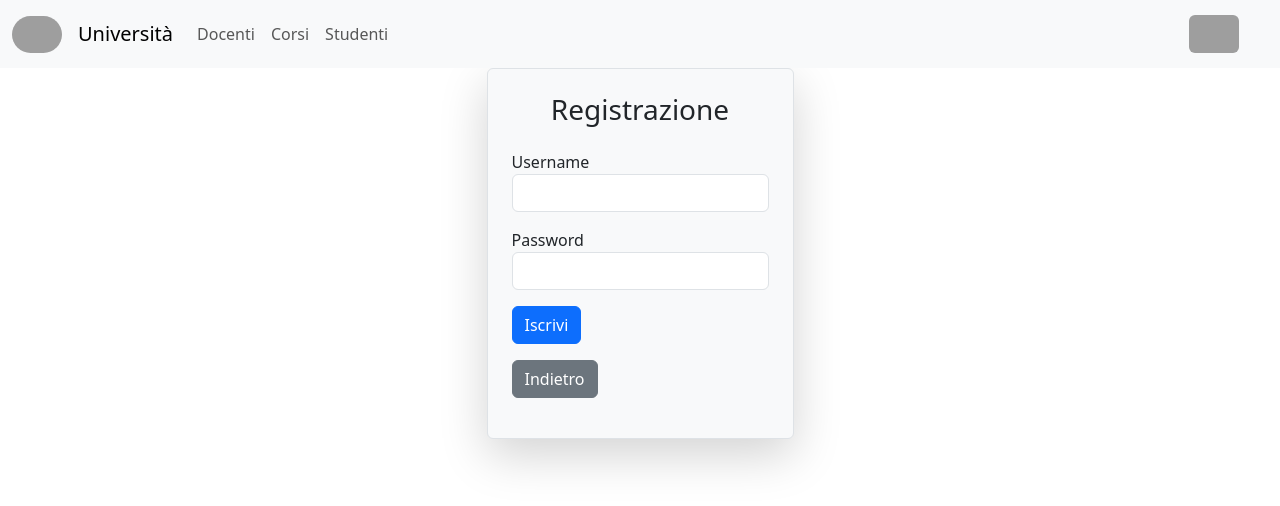
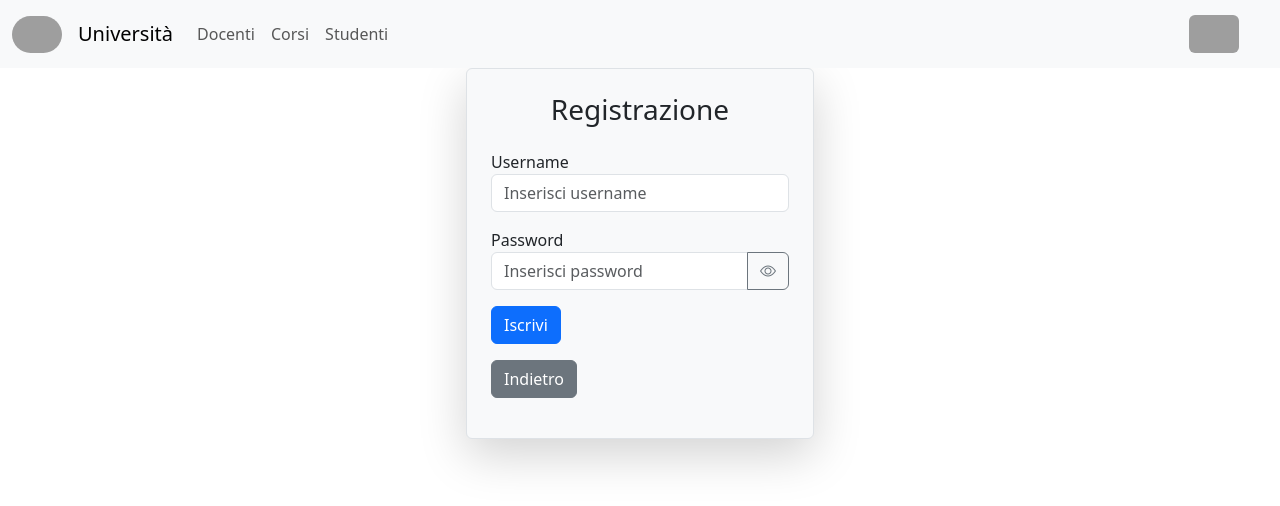
Before and after one commit to andreacesare/gestionecorsoAngular, an Angular app: page /register in a window 1280 px wide. Shown: the top 506 px of the page. Built offline with nearby package versions, Linux system fonts and the light colour scheme; grey boxes are pictures that could not be loaded.

Commit message:
autenticazione finita

```diff
--- a/src/app/login/login.component.html
+++ b/src/app/login/login.component.html
@@ -3,11 +3,16 @@
     <h3 class="text-center mb-4">Accesso</h3>
     <div class="mb-3">
     <label for="username">Username</label>
-    <input type="text" id="username" name="username" class="form-control" [(ngModel)]="username" required />
+    <input type="text" id="username" name="username" class="form-control" placeholder="Inserisci username" [(ngModel)]="username" required />
     </div>
     <div class="mb-3">
     <label for="password">Password</label>
-    <input type="text" id="password" name="password" class="form-control" [(ngModel)]="password" required/>
+      <div class="input-group">
+    <input [type]="showPassword ? 'text' : 'password'" id="password" name="password" class="form-control" placeholder="Inserisci password" [(ngModel)]="password"  required/>
+      <button type="button" class="btn btn-outline-secondary" (click)="onShowPassword()">
+        <i [class]="showPassword?'bi bi-eye-slash':'bi bi-eye'"></i>
+      </button>
+      </div>
 </div>
     <div class="mb-3">
     <button type="submit"  class="btn btn-primary">Accedi</button>
--- a/src/app/login/login.component.ts
+++ b/src/app/login/login.component.ts
@@ -20,19 +20,9 @@ export class LoginComponent {
   password:string='';
   message='';
   error='';
+  showPassword=false;
 
-  iscrivi(form:NgForm){
 
-    this.loginService.register(this.username,this.password).subscribe({
-      next:()=> {
-        this.message = 'Utente creato con successo';
-        form.resetForm();
-        setTimeout(()=>{
-          this.message = '';
-        },3000)
-
-      }});
-  }
 
   login(form:NgForm){
   this.loginService.login(this.username,this.password).subscribe({
@@ -50,4 +40,8 @@ export class LoginComponent {
   });
   }
 
+  onShowPassword(){
+    this.showPassword=!this.showPassword;
+  }
+
 }
--- a/src/app/register/register.component.html
+++ b/src/app/register/register.component.html
@@ -3,12 +3,35 @@
     <h3 class="text-center mb-4">Registrazione</h3>
     <div class="mb-3">
       <label for="username">Username</label>
-      <input type="text" id="username" name="username" class="form-control" [(ngModel)]="username" required />
+      <input type="text" id="username" name="username" class="form-control" [(ngModel)]="username" required placeholder="Inserisci username" />
     </div>
     <div class="mb-3">
       <label for="password">Password</label>
-      <input type="text" id="password" name="password" class="form-control" [(ngModel)]="password" required/>
-    </div>
+      <div class="input-group">
+      <input [type]="showPassword?'text':'password'"
+             id="password" name="password" class="form-control"
+             [(ngModel)]="password"  placeholder="Inserisci password"
+             required
+             #passwordField="ngModel"
+             minlength="8"
+             maxlength="20"
+             pattern="(?=.*\d)(?=.*[a-z])(?=.*[\W_])(?=.*[A-Z]).{8,}"
+
+      />
+      <button type="button" class="btn btn-outline-secondary" (click)="onShowPassword()">
+       <i [class]="showPassword?'bi bi-eye-slash':'bi bi-eye'"></i>
+      </button>
+      </div>
+      </div>
+    @if(passwordField.invalid && passwordField.touched){
+      <p>La password deve contenere almeno:</p>
+      <ul>
+        <li>8 caratteri</li>
+        <li>Una lettera maiuscola</li>
+        <li>Una lettera minuscola</li>
+        <li>Un numero</li>
+        <li> Un carattere speciale (!#$%^&*...).</li>
+      </ul>}
     <div class="mb-3">
       <button type="submit"  class="btn btn-primary">Iscrivi</button>
     </div>
--- a/src/app/register/register.component.ts
+++ b/src/app/register/register.component.ts
@@ -17,28 +17,35 @@ export class RegisterComponent {
   password:string='';
   message='';
   error='';
+  showPassword=false;
 
-  iscrivi(form:NgForm){
-
-    this.loginService.register(this.username,this.password).subscribe({
-      next:()=> {
+  iscrivi(form:NgForm) {
+    if (form.valid) {
+      this.loginService.register(this.username, this.password).subscribe({
+        next: () => {
           this.message = 'Utente creato con successo';
           form.resetForm();
-        setTimeout(()=>{
+          setTimeout(() => {
             this.message = '';
             this.route.navigate(['login']);
-        },2000);
+          }, 2000);
 
 
         },
-    error:()=>{
-        this.error='Utente gia esistente';
+        error: () => {
+          this.error = 'Utente gia esistente';
           form.resetForm();
-        setTimeout(()=>{
+          setTimeout(() => {
             this.error = '';
-        },2000)
+          }, 2000)
         }
       });
+
+    }
+  }
+
+  onShowPassword(){
+    this.showPassword=!this.showPassword;
   }
 
   onBack(){
--- a/src/index.html
+++ b/src/index.html
@@ -9,6 +9,7 @@
   <link href="https://cdn.jsdelivr.net/npm/bootstrap@5.3.3/dist/css/bootstrap.min.css" rel="stylesheet" integrity="sha384-QWTKZyjpPEjISv5WaRU9OFeRpok6YctnYmDr5pNlyT2bRjXh0JMhjY6hW+ALEwIH" crossorigin="anonymous">
   <link href="https://fonts.googleapis.com/css2?family=Roboto:wght@300;400;500&display=swap" rel="stylesheet">
   <link href="https://fonts.googleapis.com/icon?family=Material+Icons" rel="stylesheet">
+  <link rel="stylesheet" href="https://cdn.jsdelivr.net/npm/bootstrap-icons/font/bootstrap-icons.css">
 </head>
 <body class="mat-typography">
   <app-root></app-root>
```
Lines whose indentation alone changed are shown as unchanged.
